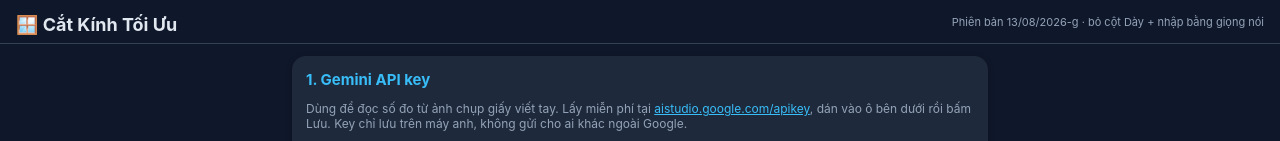
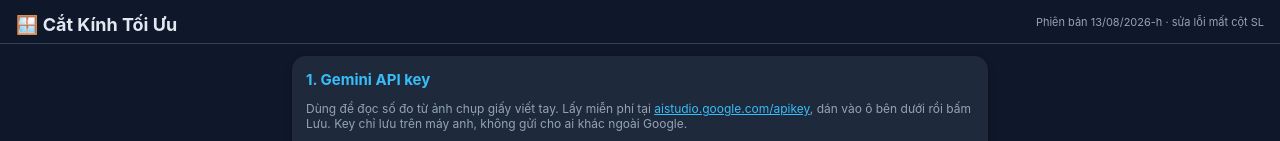
Before and after one commit to tung3742615-bot/catkinhtoiuu, a plain HTML site: page index.html in a window 1280 px wide. Shown: the top 141 px of the page. Drawn offline with Linux system fonts and the light colour scheme.

Commit message:
13/08 11.03

```diff
--- a/index.html
+++ b/index.html
@@ -70,7 +70,7 @@
   <h1>🪟 Cắt Kính Tối Ưu</h1>
   <!-- Bump this whenever the algorithm changes: it is the only way to tell at a glance
        whether the browser is showing a fresh copy or a cached one. -->
-  <div class="muted" style="font-size:11px;margin-top:-6px;">Phiên bản 13/08/2026-g · bỏ cột Dày + nhập bằng giọng nói</div>
+  <div class="muted" style="font-size:11px;margin-top:-6px;">Phiên bản 13/08/2026-h · sửa lỗi mất cột SL</div>
 </header>
 
 <main>
```
